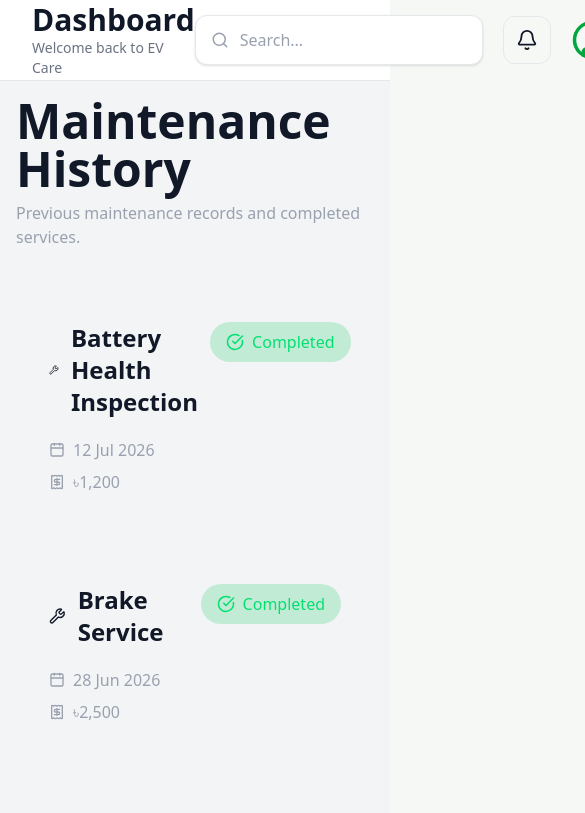
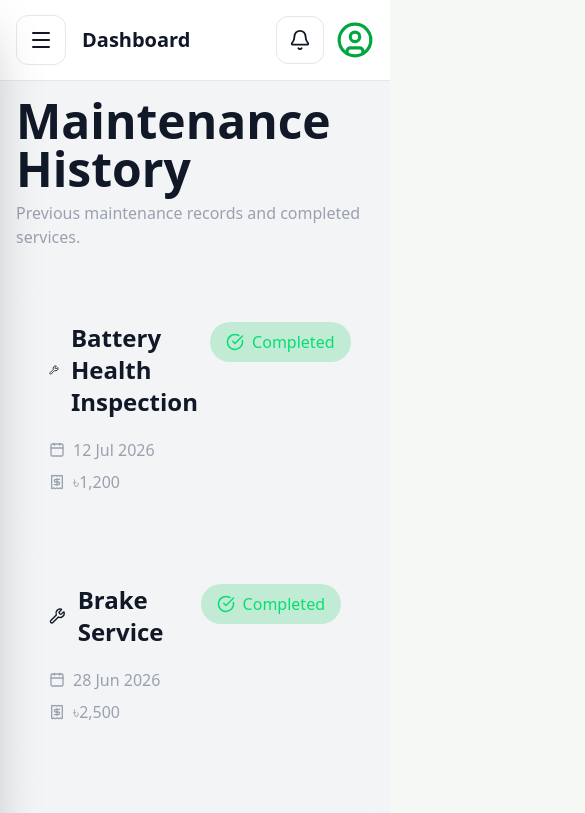
Before and after one commit to ahnafabik5/EV-Mobile-App, a Next.js app: page /history in a window 390 px wide. Shown: the top 813 px of the page, 585 px wide, since content can reach past the window. Built offline with nearby package versions, Linux system fonts and the light colour scheme.

Commit message:
Responsive layout update 2

```diff
--- a/components/layout/DashboardLayout.tsx
+++ b/components/layout/DashboardLayout.tsx
@@ -1,5 +1,6 @@
 "use client";
 
+import { useState } from "react";
 import Sidebar from "./Sidebar";
 import Navbar from "./Navbar";
 
@@ -10,12 +11,19 @@ type Props = {
 export default function DashboardLayout({
   children,
 }: Props) {
+
+  const [sidebarOpen, setSidebarOpen] = useState(false);
+
   return (
     <div className="min-h-screen bg-gray-100">
 
-      <Navbar />
+      <Navbar
+        onMenuClick={() => setSidebarOpen(!sidebarOpen)}
+      />
+
 
       <div className="mx-auto flex max-w-[1600px]">
+
 
         {/* Desktop Sidebar */}
 
@@ -25,7 +33,44 @@ export default function DashboardLayout({
 
         </aside>
 
-        {/* Main Content */}
+
+
+        {/* Mobile Sidebar Overlay */}
+
+        {sidebarOpen && (
+
+          <div
+            className="fixed inset-0 z-40 bg-black/40 lg:hidden"
+            onClick={() => setSidebarOpen(false)}
+          />
+
+        )}
+
+
+
+        {/* Mobile Sidebar */}
+
+        <aside
+          className={`
+            fixed left-0 top-0 z-50 h-full w-72
+            transform bg-white shadow-2xl
+            transition-transform duration-300
+            lg:hidden
+            ${
+              sidebarOpen
+                ? "translate-x-0"
+                : "-translate-x-full"
+            }
+          `}
+        >
+
+          <Sidebar />
+
+        </aside>
+
+
+
+        {/* Content */}
 
         <main className="min-w-0 flex-1 overflow-x-hidden p-4 sm:p-6 lg:p-8">
 
@@ -33,7 +78,9 @@ export default function DashboardLayout({
 
         </main>
 
+
       </div>
+
 
     </div>
   );
--- a/components/layout/Navbar.tsx
+++ b/components/layout/Navbar.tsx
@@ -4,41 +4,93 @@ import {
   Bell,
   Search,
   UserCircle,
+  Menu,
 } from "lucide-react";
 
-export default function Navbar() {
+type Props = {
+  onMenuClick?: () => void;
+};
+
+export default function Navbar({
+  onMenuClick,
+}: Props) {
+
   return (
-    <header className="sticky top-0 z-50 border-b border-gray-200 bg-white">
+    <header className="sticky top-0 z-30 border-b border-gray-200 bg-white">
 
-      <div className="flex h-20 items-center justify-between px-8">
+      <div className="flex h-20 items-center justify-between px-4 md:px-8">
 
-        <div>
 
-          <h2 className="text-3xl font-bold text-gray-900">
-            Dashboard
-          </h2>
+        {/* Left Section */}
 
-          <p className="text-sm text-gray-500">
-            Welcome back to EV Care
-          </p>
+        <div className="flex items-center gap-4">
+
+
+          {/* Mobile Menu Button */}
+
+          <button
+            onClick={onMenuClick}
+            className="rounded-xl border border-gray-200 p-3 hover:bg-gray-100 lg:hidden"
+          >
+
+            <Menu size={24} />
+
+          </button>
+
+
+          <div>
+
+            <h2 className="text-xl md:text-3xl font-bold text-gray-900">
+              Dashboard
+            </h2>
+
+            <p className="hidden text-sm text-gray-500 sm:block">
+              Welcome back to EV Care
+            </p>
+
+          </div>
+
 
         </div>
 
-        <div className="flex items-center gap-5">
 
-          <div className="relative">
+        {/* Right Section */}
+
+        <div className="flex items-center gap-3">
+
+
+          {/* Search */}
+
+          <div className="relative hidden md:block">
 
             <Search
               size={18}
               className="absolute left-4 top-1/2 -translate-y-1/2 text-gray-400"
             />
 
+
             <input
+
               placeholder="Search..."
-             className="w-72 rounded-xl border border-gray-200 bg-white py-3 pl-11 pr-4 text-gray-800 placeholder:text-gray-400 shadow-sm outline-none transition focus:border-green-500 focus:ring-2 focus:ring-green-100"
+
+              className="
+              w-72 rounded-xl
+              border border-gray-200
+              bg-white
+              py-3 pl-11 pr-4
+              text-gray-800
+              outline-none
+              shadow-sm
+              focus:border-green-500
+              "
+
             />
 
           </div>
+
+
+
+          {/* Notification */}
 
           <button className="rounded-xl border border-gray-200 p-3 hover:bg-gray-100">
 
@@ -46,16 +98,22 @@ export default function Navbar() {
 
           </button>
 
-          <button className="rounded-full">
+
+
+          {/* Profile */}
+
+          <button>
 
             <UserCircle
-              size={42}
+              size={38}
               className="text-green-600"
             />
 
           </button>
 
+
         </div>
+
 
       </div>
 
```
